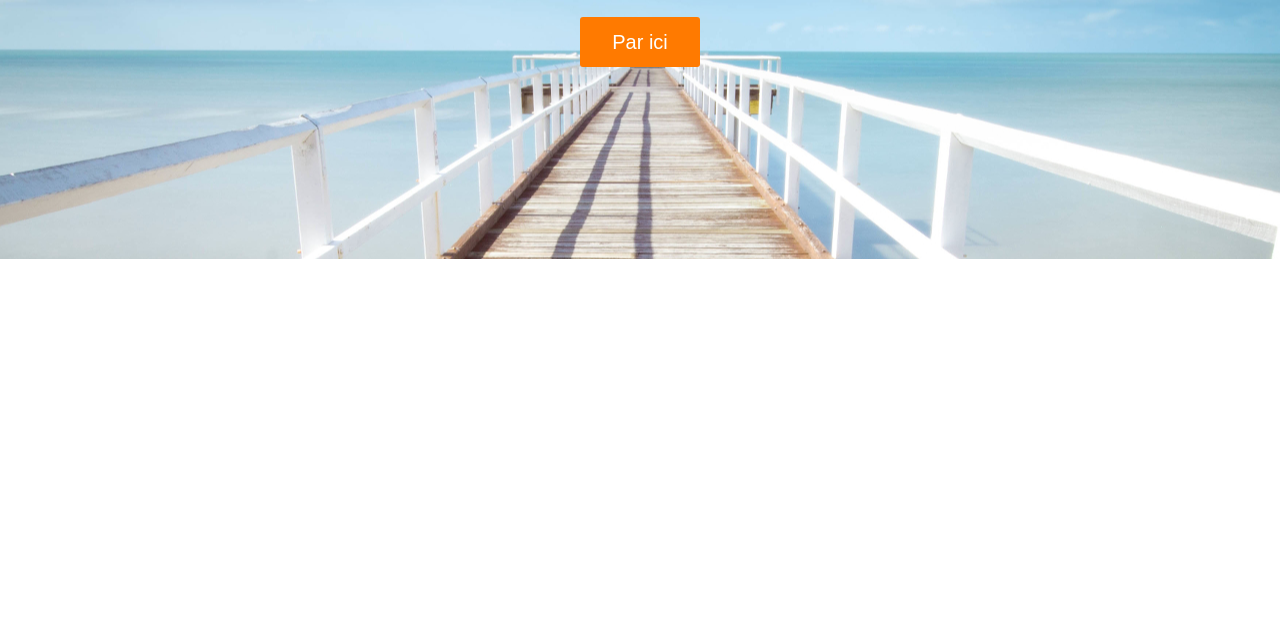
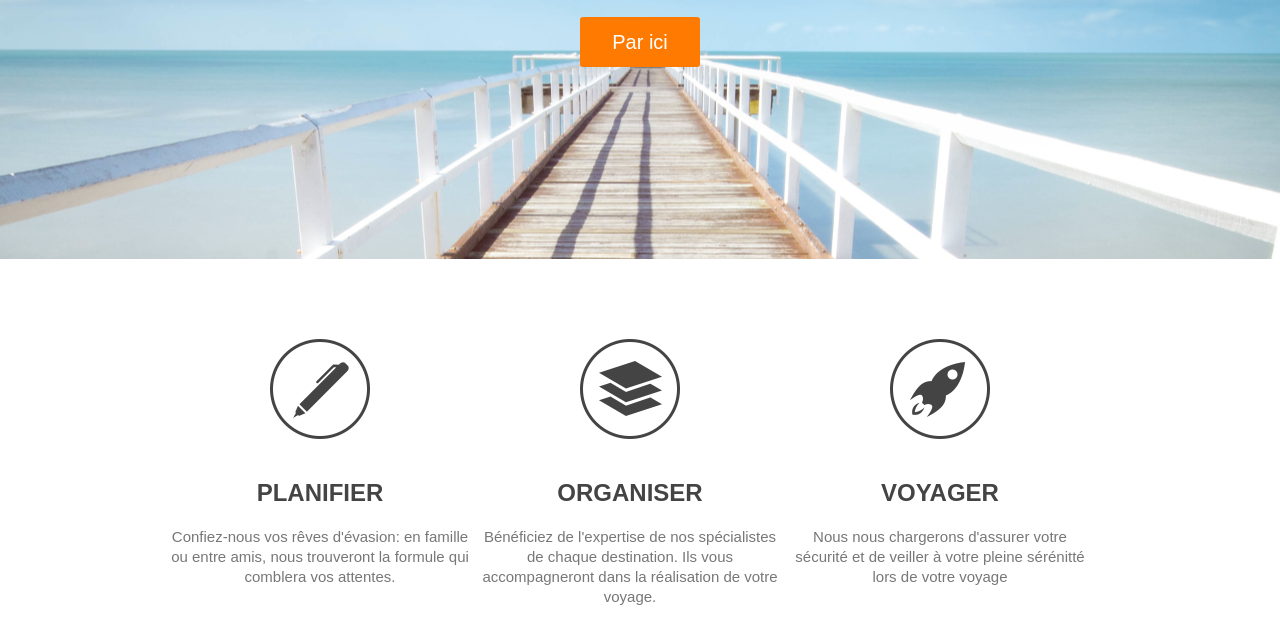
Before and after one commit to enzo34/ExempleSiteVitrine, a plain HTML site: page ExempleSiteVitrine/index.html in a window 1280 px wide. Shown: the part 441-1068 px from the top of the page. Before the commit the page ends 800 px from the top, so only its background shows below. Drawn offline with Linux system fonts and the light colour scheme.

Commit message:
partie possibilité

```diff
--- a/ExempleSiteVitrine/index.html
+++ b/ExempleSiteVitrine/index.html
@@ -1,6 +1,7 @@
 <!DOCTYPE html>
 <html>
 <head>
+    <meta charset="utf-8">
     <link href="style.css" rel="stylesheet">
     <link href='http://fonts.googleapis.com/css?family=Crete+Round' rel="stylesheet">
     <title>Travel Agency</title>
@@ -29,7 +30,20 @@
 
         <section id="steps">
             <div class="wrapper">
-
+                <ul>
+                    <li id="step-1">
+                        <h4>Planifier</h4>
+                        <p>Confiez-nous vos rêves d'évasion: en famille ou entre amis, nous trouveront la formule qui comblera vos attentes.</p>
+                    </li>
+                    <li id="step-2">
+                        <h4>Organiser</h4>
+                        <p>Bénéficiez de l'expertise de nos spécialistes de chaque destination. Ils vous accompagneront dans la réalisation de votre voyage.</p>
+                    </li>
+                    <li id="step-3">
+                        <h4>Voyager</h4>
+                        <p>Nous nous chargerons d'assurer votre sécurité et de veiller à votre pleine sérénitté lors de votre voyage</p>
+                    </li>
+                </ul>
             </div>
         </section>
 
--- a/ExempleSiteVitrine/style.css
+++ b/ExempleSiteVitrine/style.css
@@ -22,6 +22,17 @@ h2 {
     color: #444;
     font-size: 55px;
 }
+
+h4 {
+    font-size: 24px;
+    color: #444;
+}
+
+p {
+    line-height: 20px;
+    color: #777;
+}
+
 .orange {
     color: #ff7a00;
 }
@@ -103,3 +114,43 @@ header nav ul li a {
     text-align: center;
     border-radius: 3px;
 }
+
+.button-1:hover {
+    background: #02b8dd;
+}
+
+/* STEPS */
+
+
+#steps ul {
+ margin: 80px 0;
+}
+
+#steps ul li {
+    width: 300px;
+    float: left;
+    text-align: center;
+    margin-right: 10px;
+    padding-top: 140px;
+}
+
+#steps h4 {
+    text-transform: uppercase;
+    margin-bottom: 20px;
+}
+
+#steps p {
+    margin-bottom: 20px;
+}
+
+#step-1 {
+    background: url(images/steps-icon-1.png) no-repeat top center;
+}
+
+#step-2 {
+    background: url(images/steps-icon-2.png) no-repeat top center;
+}
+
+#step-3 {
+    background: url(images/steps-icon-3.png) no-repeat top center;
+}
```
